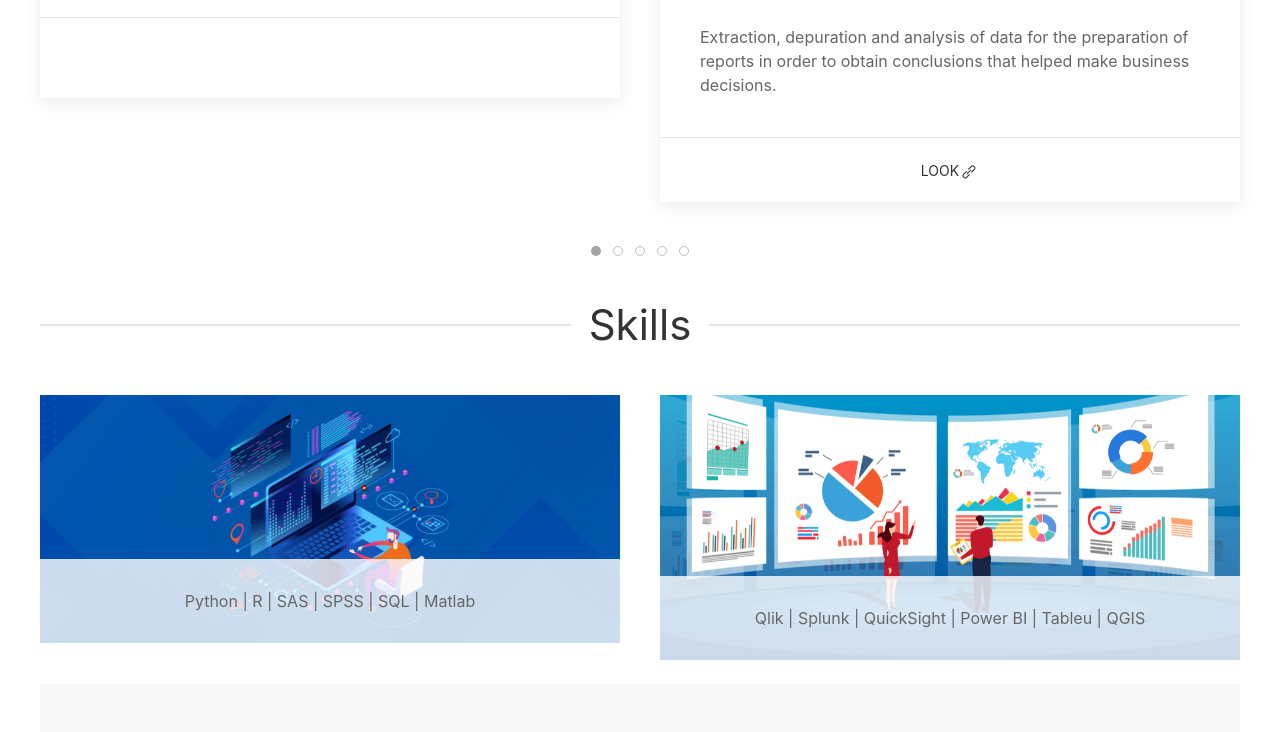
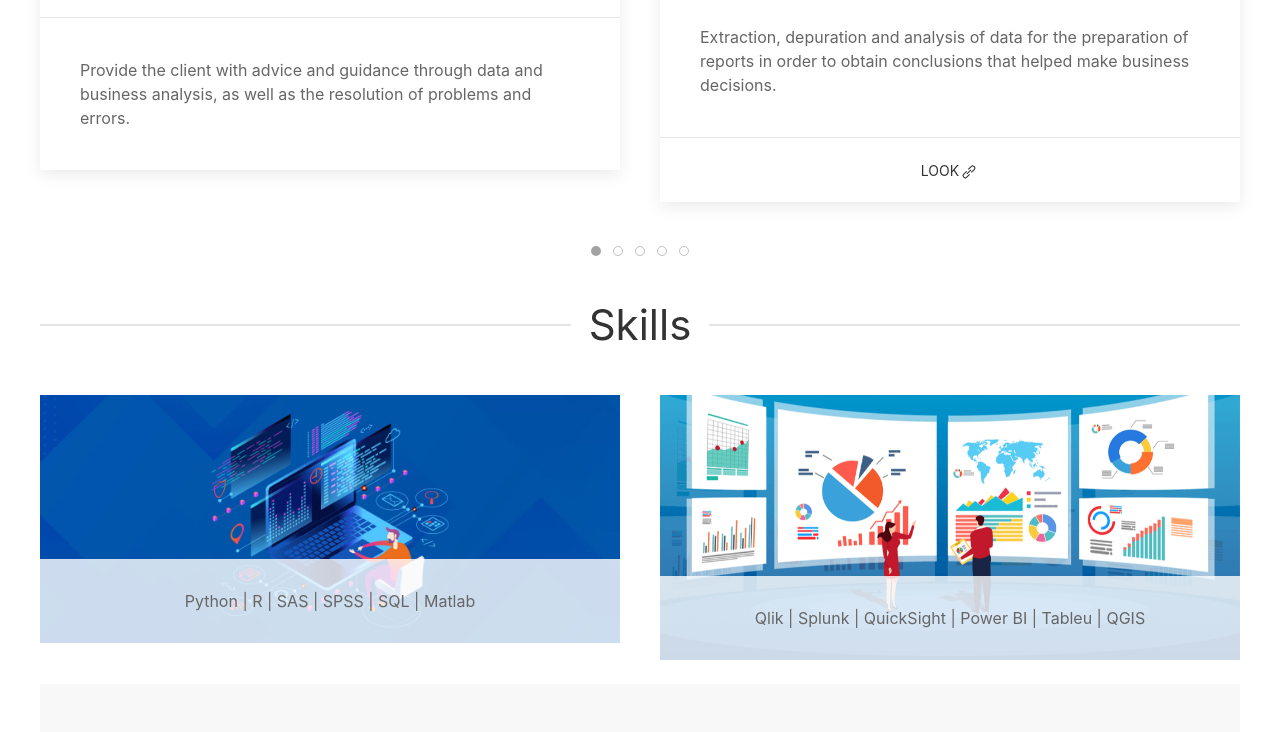
Before and after one commit to Manti17/web, a plain HTML site: page index.html in a window 1280 px wide. Shown: the part 1363-2095 px from the top of the page. Drawn offline with Linux system fonts and the light colour scheme.

Commit message:
Update index.html

```diff
--- a/index.html
+++ b/index.html
@@ -225,7 +225,7 @@
                                 </div>
                             </div>
                             <div class="uk-card-body">
-                                <p></p>
+                                <p>Provide the client with advice and guidance through data and business analysis, as well as the resolution of problems and errors.</p>
                             </div>
                         </div>
                     </li>
```
